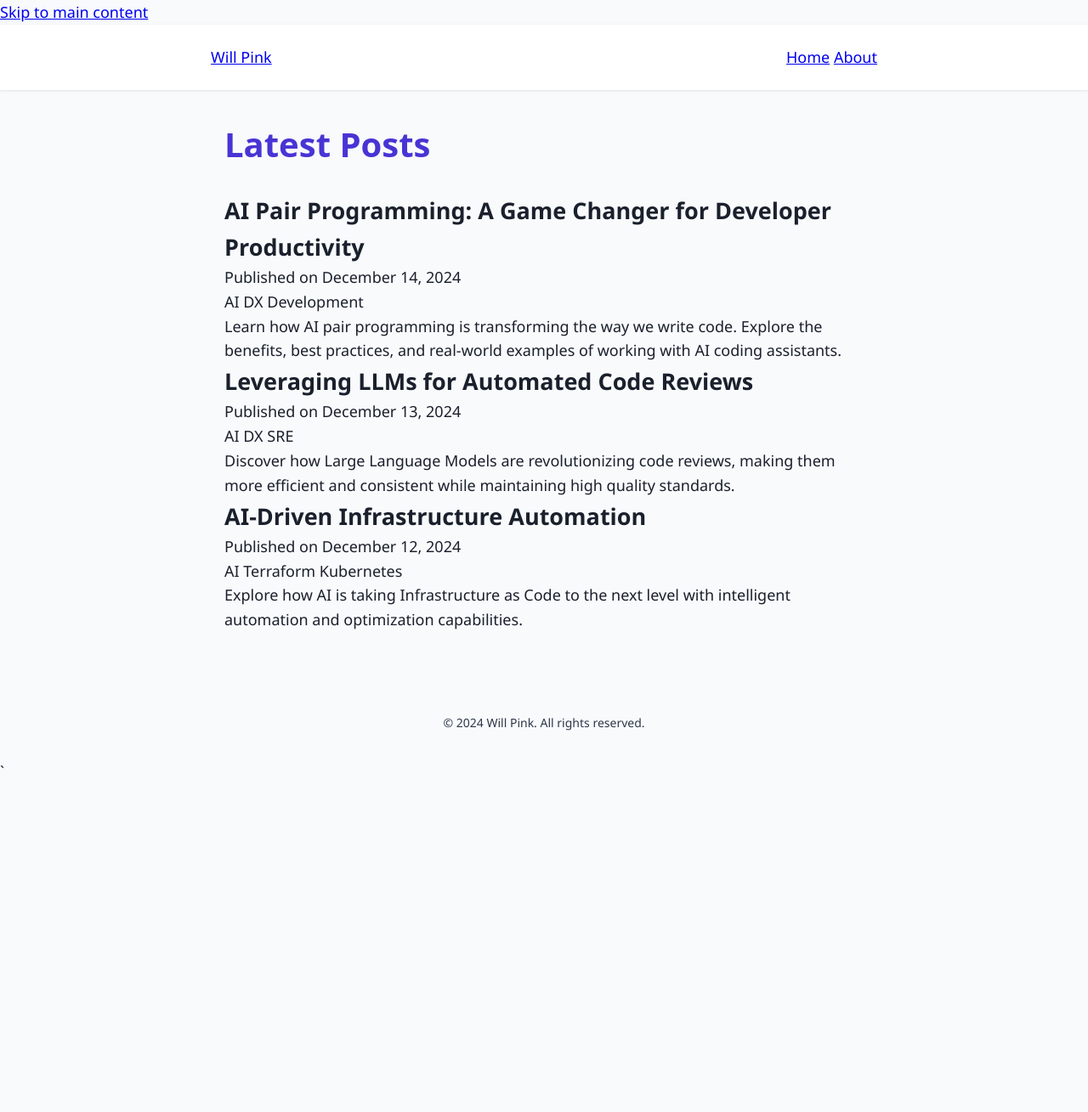
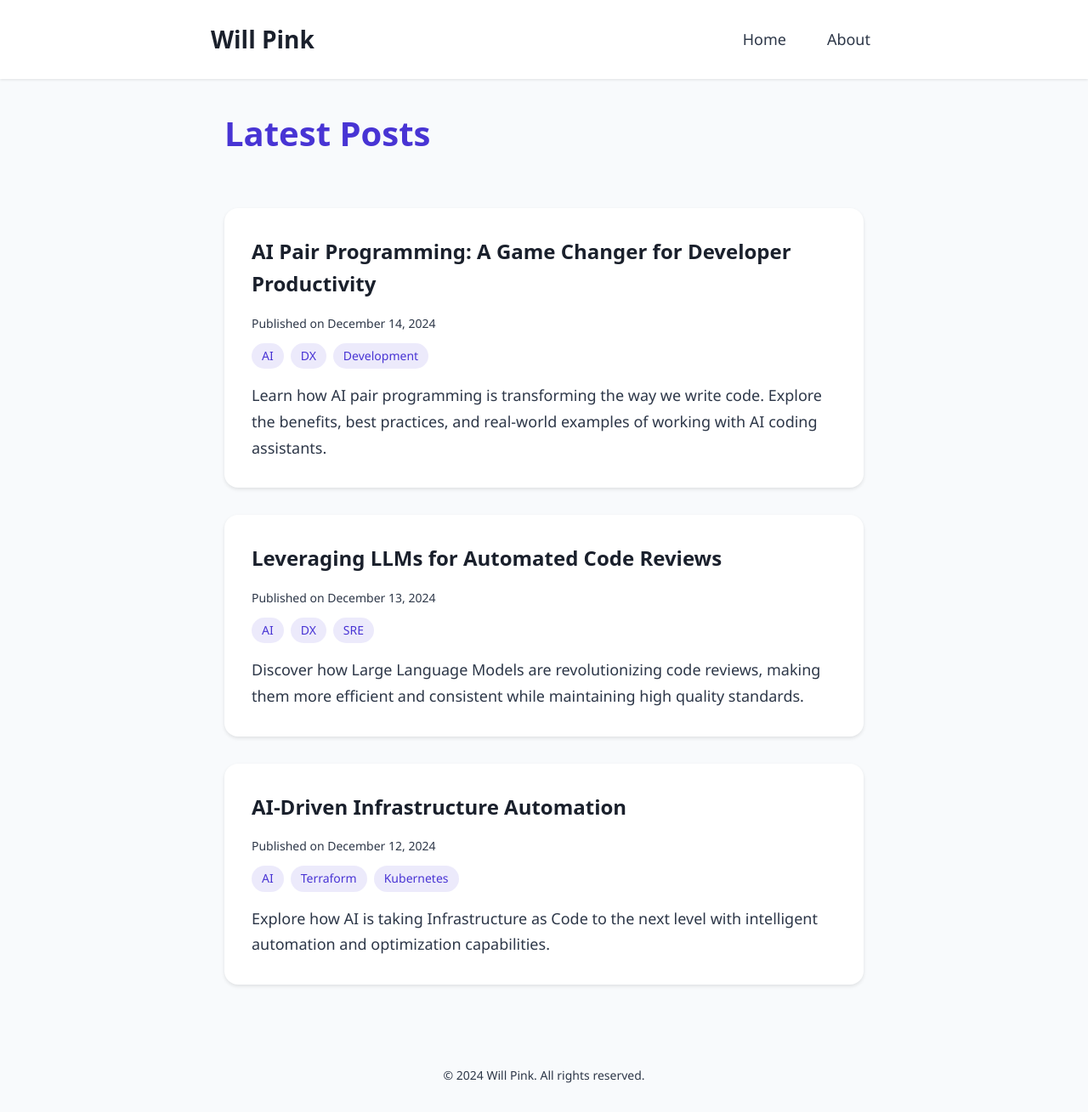
Before and after one commit to MrPink/mrpink.github.io, a Jekyll site: the page index.html, which Jekyll copies as it is, in a window 1280 px wide and 1309 px high. Shown: the whole window at 85% size. Built offline with Jekyll 4.4.1, drawn with Linux system fonts in a browser that asks for light colours.

Commit message:
fix: update homepage

```diff
--- a/index.html
+++ b/index.html
@@ -1,9 +1,9 @@
 <!DOCTYPE html>
-  <html lang=\"en\">
+<html lang="en">
 <head>
-      <meta charset=\"UTF-8\">
-      <meta name=\"viewport\" content=\"width=device-width, initial-scale=1.0\">
-      <meta name=\"description\" content=\"Will Pink's blog about engineering, cloud-native technologies, and developer experience\">
+    <meta charset="UTF-8">
+    <meta name="viewport" content="width=device-width, initial-scale=1.0">
+    <meta name="description" content="Will Pink's blog about engineering, cloud-native technologies, and developer experience">
     <title>Will Pink - Engineering & Tech Insights</title>
     <style>
         :root {
@@ -218,71 +218,71 @@
     </style>
 </head>
 <body>
-      <a href=\"#main-content\" class=\"sr-only\">Skip to main content</a>
+    <a href="#main-content" class="sr-only">Skip to main content</a>
 
-      <header role=\"banner\">
-          <nav role=\"navigation\" aria-label=\"Main navigation\">
-              <a href=\"/\" class=\"logo\" aria-label=\"Will Pink's Blog\">Will Pink</a>
-              <div class=\"nav-links\">
-                  <a href=\"/\" aria-current=\"page\">Home</a>
-                  <a href=\"/about.html\">About</a>
+    <header role="banner">
+        <nav role="navigation" aria-label="Main navigation">
+            <a href="/" class="logo" aria-label="Will Pink's Blog">Will Pink</a>
+            <div class="nav-links">
+                <a href="/" aria-current="page">Home</a>
+                <a href="/about.html">About</a>
             </div>
         </nav>
     </header>
 
-      <main id=\"main-content\" role=\"main\">
-          <section class=\"blog-section\" aria-labelledby=\"page-heading\">
-              <h1 id=\"page-heading\">Latest Posts</h1>
+    <main id="main-content" role="main">
+        <section class="blog-section" aria-labelledby="page-heading">
+            <h1 id="page-heading">Latest Posts</h1>
 
-              <article class=\"post-card\">
-                  <h2 class=\"post-title\">AI Pair Programming: A Game Changer for Developer Productivity</h2>
-                  <div class=\"post-meta\">
-                      <time datetime=\"2024-12-14\">Published on December 14, 2024</time>
-                      <div class=\"tags\">
-                          <span class=\"tag\">AI</span>
-                          <span class=\"tag\">DX</span>
-                          <span class=\"tag\">Development</span>
+            <article class="post-card">
+                <h2 class="post-title">AI Pair Programming: A Game Changer for Developer Productivity</h2>
+                <div class="post-meta">
+                    <time datetime="2024-12-14">Published on December 14, 2024</time>
+                    <div class="tags">
+                        <span class="tag">AI</span>
+                        <span class="tag">DX</span>
+                        <span class="tag">Development</span>
                     </div>
                 </div>
-                  <p class=\"post-excerpt\">
+                <p class="post-excerpt">
                     Learn how AI pair programming is transforming the way we write code. Explore the benefits, best practices, and real-world examples of working with AI coding assistants.
                 </p>
             </article>
 
-              <article class=\"post-card\">
-                  <h2 class=\"post-title\">Leveraging LLMs for Automated Code Reviews</h2>
-                  <div class=\"post-meta\">
-                      <time datetime=\"2024-12-13\">Published on December 13, 2024</time>
-                      <div class=\"tags\">
-                          <span class=\"tag\">AI</span>
-                          <span class=\"tag\">DX</span>
-                          <span class=\"tag\">SRE</span>
+            <article class="post-card">
+                <h2 class="post-title">Leveraging LLMs for Automated Code Reviews</h2>
+                <div class="post-meta">
+                    <time datetime="2024-12-13">Published on December 13, 2024</time>
+                    <div class="tags">
+                        <span class="tag">AI</span>
+                        <span class="tag">DX</span>
+                        <span class="tag">SRE</span>
                     </div>
                 </div>
-                  <p class=\"post-excerpt\">
+                <p class="post-excerpt">
                     Discover how Large Language Models are revolutionizing code reviews, making them more efficient and consistent while maintaining high quality standards.
                 </p>
             </article>
 
-              <article class=\"post-card\">
-                  <h2 class=\"post-title\">AI-Driven Infrastructure Automation</h2>
-                  <div class=\"post-meta\">
-                      <time datetime=\"2024-12-12\">Published on December 12, 2024</time>
-                      <div class=\"tags\">
-                          <span class=\"tag\">AI</span>
-                          <span class=\"tag\">Terraform</span>
-                          <span class=\"tag\">Kubernetes</span>
+            <article class="post-card">
+                <h2 class="post-title">AI-Driven Infrastructure Automation</h2>
+                <div class="post-meta">
+                    <time datetime="2024-12-12">Published on December 12, 2024</time>
+                    <div class="tags">
+                        <span class="tag">AI</span>
+                        <span class="tag">Terraform</span>
+                        <span class="tag">Kubernetes</span>
                     </div>
                 </div>
-                  <p class=\"post-excerpt\">
+                <p class="post-excerpt">
                     Explore how AI is taking Infrastructure as Code to the next level with intelligent automation and optimization capabilities.
                 </p>
             </article>
         </section>
     </main>
 
-      <footer role=\"contentinfo\">
+    <footer role="contentinfo">
         <p>&copy; 2024 Will Pink. All rights reserved.</p>
     </footer>
 </body>
-  </html>`
+</html>
```
Lines whose indentation alone changed are shown as unchanged.
